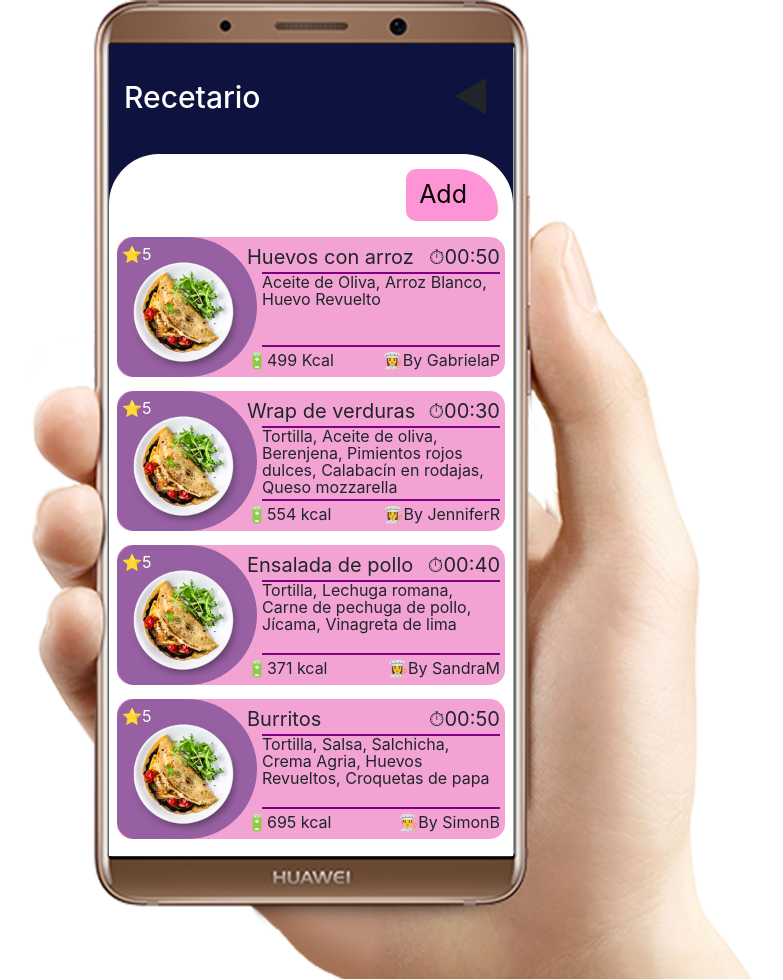
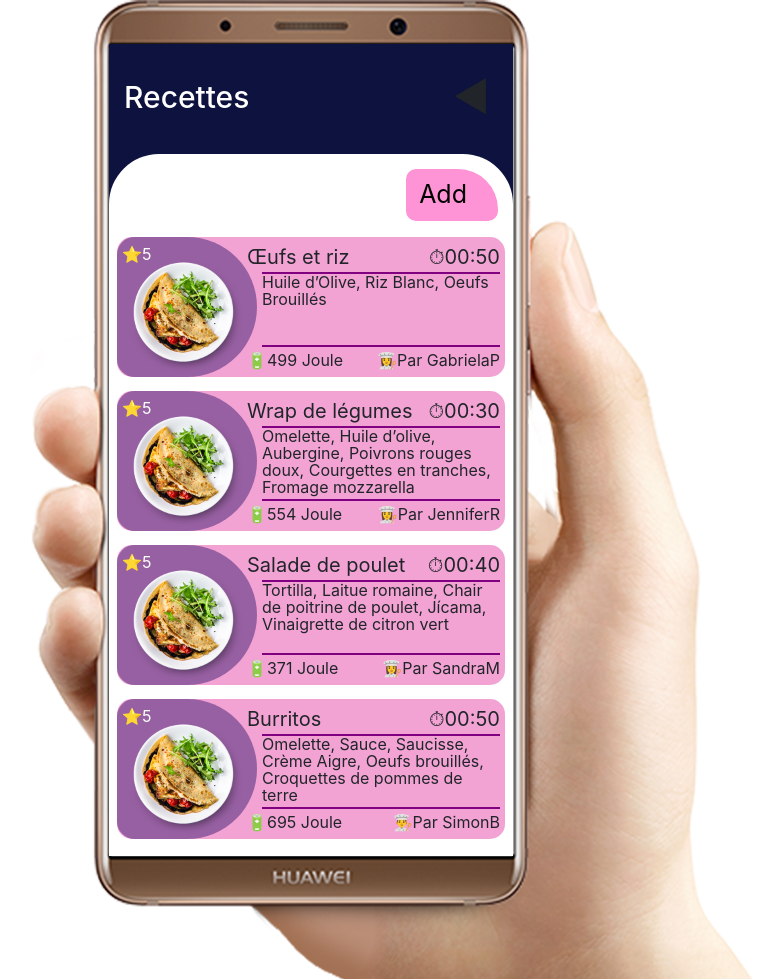
Before and after one commit to SMN947/TuSalud, a PHP site: page /Tusalud/domicilios.php in a window 1280 px wide. Shown: the whole page, without its empty margins (309-1092 px from the left). Run offline with PHP 8.4, Linux system fonts and the light colour scheme; some libraries are stand-ins or nearby versions.

Commit message:
translation done

```diff
--- a/template/strings.php
+++ b/template/strings.php
@@ -45,19 +45,19 @@ const topRecetas = "Ça a l'air délicieux!";
 const queNecesitas = "Qu'est-ce qu'il vous faut?";
 
 const antecedentesMedicos = "Antécédents médicaux";
-const inventario = "Inventario";
-const recetario = "Recetario";
-const domicilios = "❌Domicilios";
-const recordatorio = "Recordatorio";
+const inventario = "Inventaire";
+const recetario = "Recettes";
+const domicilios = "❌Domiciles";
+const recordatorio = "Rappel";
 const vincularSmart = "Sync Devices";
 
-const presionArterial = "Presion Arterial";
-const ritmoCardiaco = "Ritmo Cardiaco";
-const glucosa = "Glucosa";
+const presionArterial = "Pression artérielle";
+const ritmoCardiaco = "Rythme cardiaque";
+const glucosa = "Glucose";
 
-const sincronizar = "Sincronizar";
-const bluetoothMustBeOn = "Bluetooth debe estar activado";
+const sincronizar = "Synchroniser";
+const bluetoothMustBeOn = "Bluetooth doit être activé";
 
-const verduras = "verduras";
-const frutas = "frutas";
-const lacteos = "lacteos";
+const verduras = "Légumes";
+const frutas = "Fruits";
+const lacteos = "Lactées";
--- a/template/templates.php
+++ b/template/templates.php
@@ -114,64 +114,64 @@
 
     $recetario = array(
         0 => array(
-            "nombre" => "Huevos con arroz",
-            "creador" => "👩‍🍳By GabrielaP",
+            "nombre" => "Œufs et riz",
+            "creador" => "👩‍🍳Par GabrielaP",
             "rating" => "5",
             "img" => "food1.png",
             "time" => "00:50",
-            "ingredientes" => "Aceite de Oliva, Arroz Blanco, Huevo Revuelto",
-            "calorias" => "499 Kcal" //https://www.fatsecret.com.mx/member/kitines/meals/2568059/ARROZ+COCIDO+CON+HUEVOS+REVUELTOS
+            "ingredientes" => "Huile d’Olive, Riz Blanc, Oeufs Brouillés",
+            "calorias" => "499 Joule" //https://www.fatsecret.com.mx/member/kitines/meals/2568059/ARROZ+COCIDO+CON+HUEVOS+REVUELTOS
         ),1 => array(
-            "nombre" => "Wrap de verduras",
-            "creador" => "👩‍🍳By JenniferR",
+            "nombre" => "Wrap de légumes",
+            "creador" => "👩‍🍳Par JenniferR",
             "rating" => "5",
             "img" => "food1.png",
             "time" => "00:30",
-            "ingredientes" => "Tortilla, Aceite de oliva, Berenjena, Pimientos rojos dulces, Calabacín en rodajas, Queso mozzarella",
-            "calorias" => "554 kcal" //https://www.fatsecret.com.mx/member/Steph_AL/meals/342/Veggie+Wrap
+            "ingredientes" => "Omelette, Huile d’olive, Aubergine, Poivrons rouges doux, Courgettes en tranches, Fromage mozzarella",
+            "calorias" => "554 Joule" //https://www.fatsecret.com.mx/member/Steph_AL/meals/342/Veggie+Wrap
         ),2 => array(
-            "nombre" => "Ensalada de pollo",
-            "creador" => "👩‍🍳By SandraM",
+            "nombre" => "Salade de poulet",
+            "creador" => "👩‍🍳Par SandraM",
             "rating" => "5",
             "img" => "food1.png",
             "time" => "00:40",
-            "ingredientes" => "Tortilla, Lechuga romana, Carne de pechuga de pollo, Jícama, Vinagreta de lima",
-            "calorias" => "371 kcal" //https://www.fatsecret.com.mx/member/susan5458/meals/2647/Santa+Fe+Chicken+Salad
+            "ingredientes" => "Tortilla, Laitue romaine, Chair de poitrine de poulet, Jícama, Vinaigrette de citron vert",
+            "calorias" => "371 Joule" //https://www.fatsecret.com.mx/member/susan5458/meals/2647/Santa+Fe+Chicken+Salad
         ),3 => array(
             "nombre" => "Burritos",
-            "creador" => "👨‍🍳By SimonB",
+            "creador" => "👨‍🍳Par SimonB",
             "rating" => "5",
             "img" => "food1.png",
             "time" => "00:50",
-            "ingredientes" => "Tortilla, Salsa, Salchicha, Crema Agria, Huevos Revueltos, Croquetas de papa",
-            "calorias" => "695 kcal" //https://www.fatsecret.com.mx/member/kohllee/meals/790/breakfast+burrito
+            "ingredientes" => "Omelette, Sauce, Saucisse, Crème Aigre, Oeufs brouillés, Croquettes de pommes de terre",
+            "calorias" => "695 Joule" //https://www.fatsecret.com.mx/member/kohllee/meals/790/breakfast+burrito
         )
     );
 
     $reminds = array(//https://www.who.int/medicines/publications/essentialmedicines/20th_EML2017.pdf
         0 => array(
-            "nombre" => "Paracetamol",
+            "nombre" => "Paracétamol",
             "img" => "medicine.png",
             "time" => "00:00",
             "dosis" => "2💊",
-            "ingredientes" => "Tomar cada doce horas por una semana."
+            "ingredientes" => "Prendre toutes les douze heures pendant une semaine."
         ),1 => array(
-            "nombre" => "Dexamethasone",
+            "nombre" => "Dexaméthasona",
             "img" => "medicine.png",
             "time" => "10:00",
             "dosis" => "1💉",
-            "ingredientes" => "Inyectar cada 36 horas por 5 dias."
+            "ingredientes" => "Injecter toutes les 36 heures pendant 5 jours."
         ),2 => array(
             "nombre" => "Pyrantel",
             "img" => "medicine.png",
             "time" => "08:30",
             "dosis" => "1🍷",
-            "ingredientes" => "Tomar una vez al dia por una tres dias."
+            "ingredientes" => "Prendre une fois par jour pendant trois jours."
         ),3 => array(
             "nombre" => "Loratadine",
             "img" => "medicine.png",
             "time" => "03:00",
             "dosis" => "1/2🍷",
-            "ingredientes" => "Tomar cada 6 horas por una semana"
+            "ingredientes" => "Prendre toutes les 6 heures pendant une semaine"
         )
     );
```
